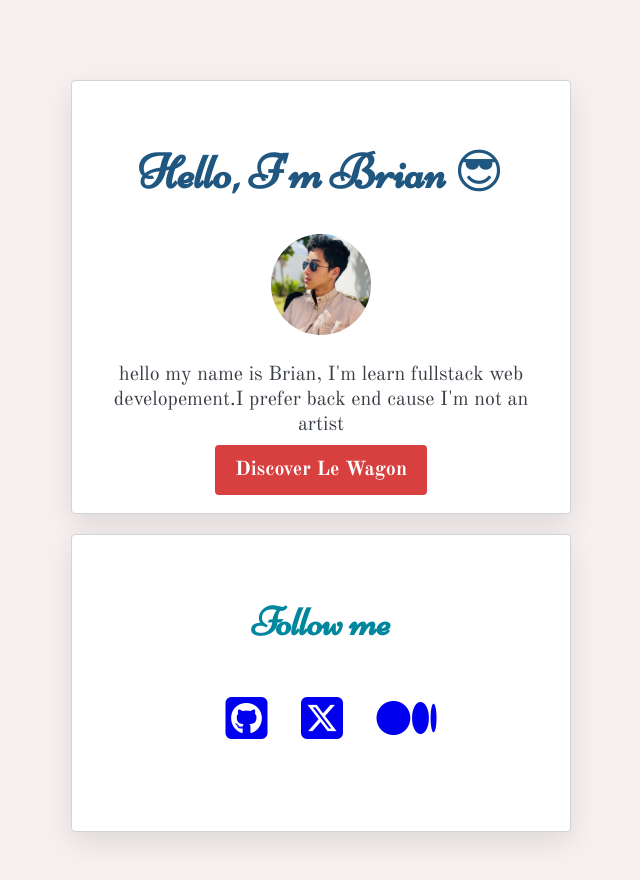
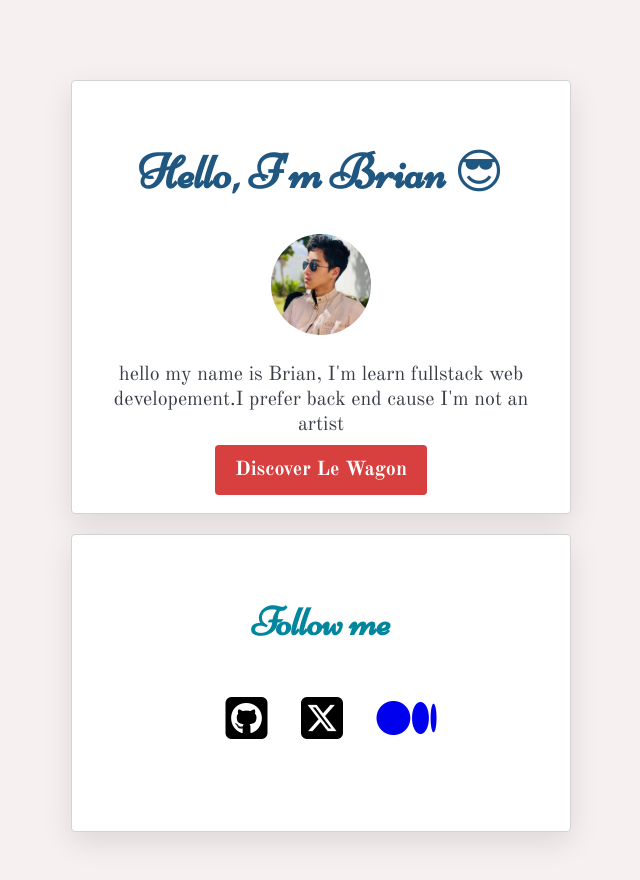
Before and after one commit to BrianAugnoo/profile, a plain HTML site: page index.html in a window 1280 px wide. Shown: the whole page, without its empty margins (319-959 px from the left). Drawn offline with nearby package versions, Linux system fonts and the light colour scheme.

Commit message:
change github and x icon

```diff
--- a/index.html
+++ b/index.html
@@ -23,13 +23,13 @@
       <ul class="list-inline ">
         <li>
           <a href="https://github.com/BrianAugnoo/fullstack-challenges" target="_blank">
-            <i class="fa-brands fa-square-github"></i>
+            <i class="fa-brands fa-square-github black"></i>
           </a>
         </li>
 
         <li>
           <a href="https://x.com/" target="_blank">
-            <i class="fa-brands fa-square-x-twitter"></i>
+            <i class="fa-brands fa-square-x-twitter black"></i>
           </a>
         </li>
 
--- a/styles.css
+++ b/styles.css
@@ -100,3 +100,7 @@ ul {
     width: 300px;
   }
 }
+
+.black {
+  color: black;
+}
```
